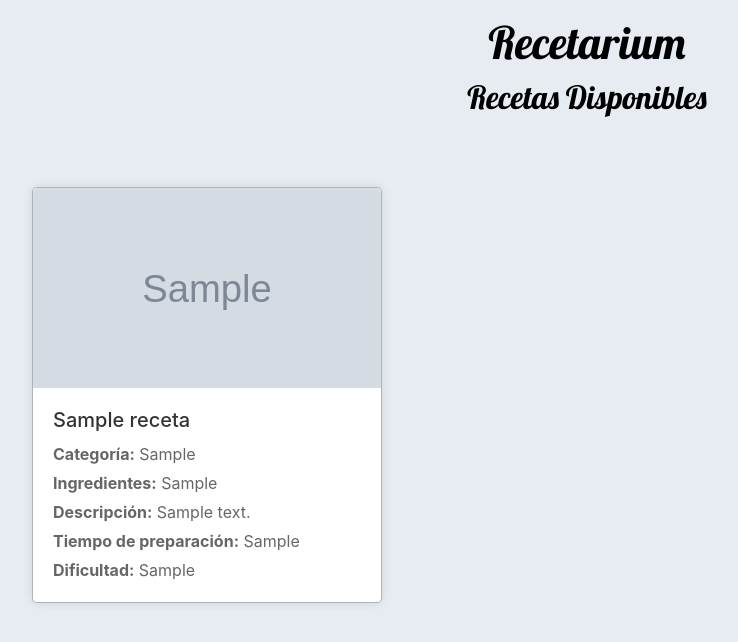
After one commit to joseRvas13/Recetarium-codespaces, a Django app: page /recetas/ in a window 1280 px wide. The commit adds this page. Shown: the top 642 px of the page, without its empty margins (53-791 px from the left). Run offline with Django 5.2, Linux system fonts and the light colour scheme; tables that the repository leaves empty hold one stand-in row (values such as "Sample post"); grey boxes marked "Sample" are stand-in pictures; some libraries are stand-ins or nearby versions.

Commit message:
Página Recetas Disponibles Creada correctamente

```diff
--- a/Aplicaciones/Recetarium/Templates/index.html
+++ b/Aplicaciones/Recetarium/Templates/index.html
@@ -74,7 +74,7 @@
     <section class="section-container">
 
         <div class="card-items">
-           <a href="#"><h1>Recetas Disponibles</h1></a>
+           <a href="{% url 'lista_recetas' %}"><h1>Recetas Disponibles</h1></a>
             <p>Podrás encontrar todas las recetas disponibles en la página al momento y las calificaciones o tendencias que hay en el momento junto con una búsqueda que puedes hacer sobre tu receta favorita para empezar a elaborarla.</p>
             <small></small>
         </div>
--- /dev/null
+++ b/Aplicaciones/Recetarium/Templates/lista_recetas.html
@@ -0,0 +1,110 @@
+<!DOCTYPE html>
+<html lang="es">
+<head>
+    <meta charset="UTF-8">
+    <title>Recetas Disponibles - Recetarium</title>
+    <link href="https://fonts.googleapis.com/css2?family=Roboto:wght@400;700&display=swap" rel="stylesheet">
+    <link href="https://maxcdn.bootstrapcdn.com/bootstrap/4.5.2/css/bootstrap.min.css" rel="stylesheet">
+    <style>
+        @import url('https://fonts.googleapis.com/css2?family=Courgette&family=Lobster&display=swap');
+        /* Estilo personalizado */
+        body {
+            background-color: #bfcedd5e;
+            color: #333;
+        }
+        .logo h1, .logo h2 {
+            font-family: 'Courgette', cursive;
+            font-family: 'Lobster', sans-serif;
+            color: rgb(0, 0, 0);
+            transition: color 0.3s ease, font-size 0.3s ease;
+            text-align: center;
+        }
+        .logo h1 {
+            font-size: 3.5vw; /* Tamaño de fuente responsive */
+            margin-top: 1rem;
+            margin-bottom: 0.5rem;
+        }
+        .logo h2 {
+            font-size: 2.5vw; /* Tamaño de fuente responsive */
+            margin-top: 0.5rem;
+            margin-bottom: 1rem;
+        }
+        .logo:hover h1, .logo:hover h2 {
+            color: #28a56b;
+        }
+        .card {
+            margin-bottom: 20px;
+            border: 1px solid #49484869;
+            border-radius: 5px;
+            background-color: #fff;
+            box-shadow: 0 0 10px rgba(0,0,0,0.1);
+            transition: transform 0.3s ease;
+            margin-top: 55px;
+        }
+        .card:hover {
+            transform: translateY(-5px);
+        }
+        .card-img-top {
+            width: 100%;
+            height: 200px;
+            object-fit: cover;
+            border-top-left-radius: 5px;
+            border-top-right-radius: 5px;
+        }
+        .card-body {
+            padding: 20px;
+        }
+        .card-title {
+            font-size: 20px;
+            margin-bottom: 10px;
+            color: #333;
+        }
+        .card-text {
+            font-size: 16px;
+            margin-bottom: 5px;
+            color: #666;
+        }
+
+        /* Estilos para pantallas más pequeñas */
+        @media (max-width: 768px) {
+            .logo h1 {
+                font-size: 8vw; /* Tamaño de fuente responsive */
+            }
+            .logo h2 {
+                font-size: 6vw; /* Tamaño de fuente responsive */
+            }
+            .card-title {
+                font-size: 18px;
+            }
+        }
+    </style>
+</head>
+<body>
+    <header>
+        <div class="logo">
+            <h1>Recetarium</h1>
+            <h2>Recetas Disponibles</h2>
+        </div>
+    </header>
+
+    <div class="container">
+        <div class="row">
+            {% for receta in recetas %}
+                <div class="col-lg-4 col-md-6">
+                    <div class="card">
+                        <img src="{{ receta.imagen }}" class="card-img-top" alt="{{ receta.nombre_plato }}">
+                        <div class="card-body">
+                            <h2 class="card-title">{{ receta.nombre_plato }}</h2>
+                            <p class="card-text"><strong>Categoría:</strong> {{ receta.categoria }}</p>
+                            <p class="card-text"><strong>Ingredientes:</strong> {{ receta.ingredientes }}</p>
+                            <p class="card-text"><strong>Descripción:</strong> {{ receta.descripcion }}</p>
+                            <p class="card-text"><strong>Tiempo de preparación:</strong> {{ receta.tiempo_preparacion }}</p>
+                            <p class="card-text"><strong>Dificultad:</strong> {{ receta.dificultad }}</p>
+                        </div>
+                    </div>
+                </div>
+            {% endfor %}
+        </div>
+    </div>
+</body>
+</html>
--- a/Aplicaciones/Recetarium/models.py
+++ b/Aplicaciones/Recetarium/models.py
@@ -1 +1,14 @@
 from django.db import models
+
+class Receta(models.Model):
+    id_receta = models.AutoField(primary_key=True)
+    nombre_plato = models.CharField(max_length=50)
+    imagen = models.CharField(max_length=255)
+    categoria = models.CharField(max_length=255)
+    ingredientes = models.CharField(max_length=225)
+    descripcion = models.CharField(max_length=255)
+    tiempo_preparacion = models.CharField(max_length=10)
+    dificultad = models.CharField(max_length=20)
+
+    class Meta:
+        db_table = 'tbl_recetas'
--- a/Aplicaciones/Recetarium/urls.py
+++ b/Aplicaciones/Recetarium/urls.py
@@ -1,6 +1,8 @@
 from django.urls import path
 from . import views
 from django.contrib.auth import views as auth_views
+from .views import lista_recetas
+
 urlpatterns = [
     path('', views.index, name="index"),
     path('crear-elegir-receta/', views.crear_elegir_receta),
@@ -11,6 +13,7 @@ urlpatterns = [
     path('signin/', views.signin, name='signin'),
     path('soporte-tecnico/', views.soporte_tecnico, name='soporte_tecnico'),
     path('eleccion-ver-crear-receta/', views.crear_elegir_receta, name='crear_elegir_receta'),
+    path('recetas/', lista_recetas, name='lista_recetas'),
 
     #SISTEMA CORREO AUTOMATICO Y OLVIDO DE CONTRASEÑA
     path('reset_password/', auth_views.PasswordResetView.as_view(template_name="reset_password.html", email_template_name="reset_password_email.html"), name="password_reset"),
--- a/Aplicaciones/Recetarium/views.py
+++ b/Aplicaciones/Recetarium/views.py
@@ -2,6 +2,7 @@ from django.shortcuts import render, redirect
 from django.contrib.auth import authenticate, login
 from .forms import CustomUserCreationForm
 from django.contrib.auth.models import User
+from .models import Receta
 
 def index(request):
     return render(request, 'index.html')
@@ -30,6 +31,11 @@ def soporte_tecnico(request):
 def crear_elegir_receta(request):
     return render(request, 'crear_elegir_receta.html')
 
+# PÁGINA RECETAS DISPONIBLES
+def lista_recetas(request):
+    recetas = Receta.objects.all()
+    return render(request, 'lista_recetas.html', {'recetas': recetas})
+
 
 def signup(request):
     if request.method == 'POST':
```
